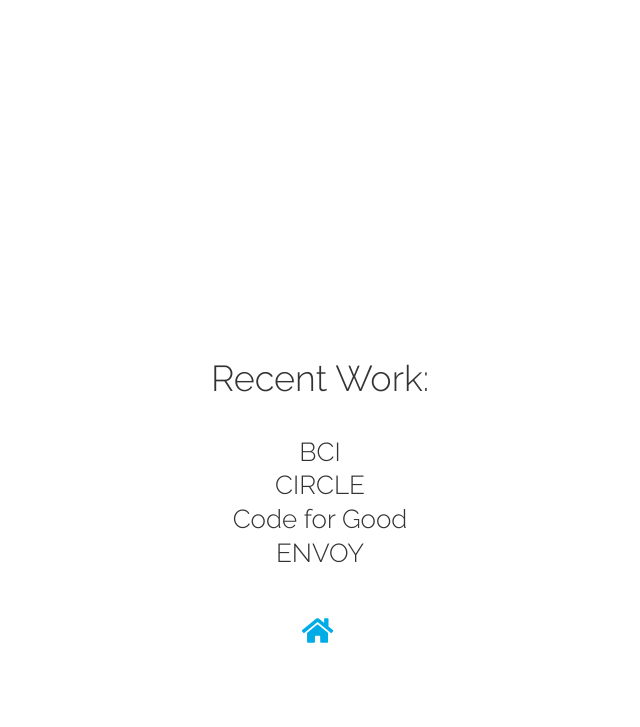
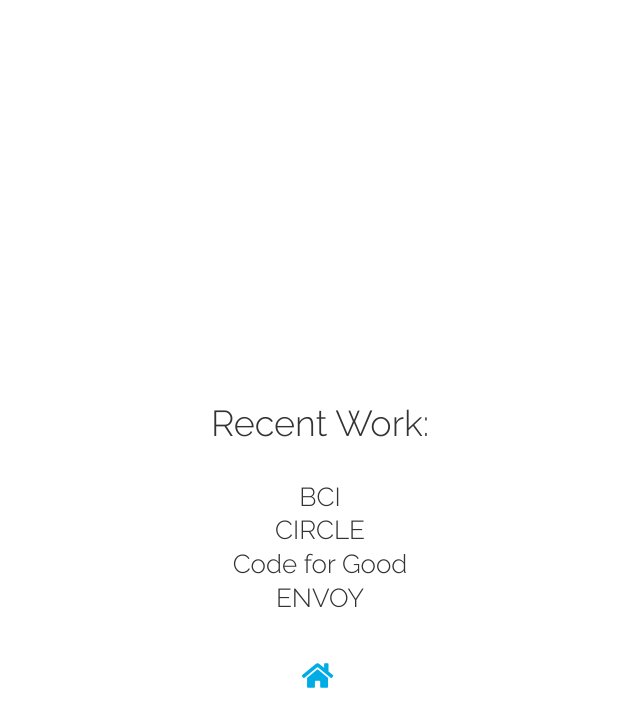
Before and after one commit to EvanDietrich/EvanDietrich.github.io, a Jekyll site: the page updates.html, which Jekyll copies as it is, in a window 1280 px wide. Shown: the top 727 px of the page, without its empty margins (320-960 px from the left). Built offline with Jekyll 4.4.1, drawn with Linux system fonts in a browser that asks for light colours; nearby versions of some CDN libraries.

Commit message:
Attempts

```diff
--- a/css/style.css
+++ b/css/style.css
@@ -97,6 +97,20 @@
     bottom: 0;
     left: 0;
     height: 190px;
+    width: 100%;
+    text-align: center;
+    display: block;
+    background: transparent;
+}
+
+#text2 {
+    position: absolute;
+    margin: auto;
+    top: 0;
+    right: 0;
+    bottom: 0;
+    left: 0;
+    height: 100px;
     width: 100%;
     text-align: center;
     display: block;
--- a/updates.html
+++ b/updates.html
@@ -31,8 +31,7 @@
 <body>
 
 <div id="particles-js">
-  <div id="text">
-  <div id="title"></div>
+  <div id="text2">
   <div id="headhead">Recent Work:</div>
   <div id="description"><br>BCI<br>CIRCLE<br>Code for Good<br>ENVOY<br></div>
   <br><br>
```
